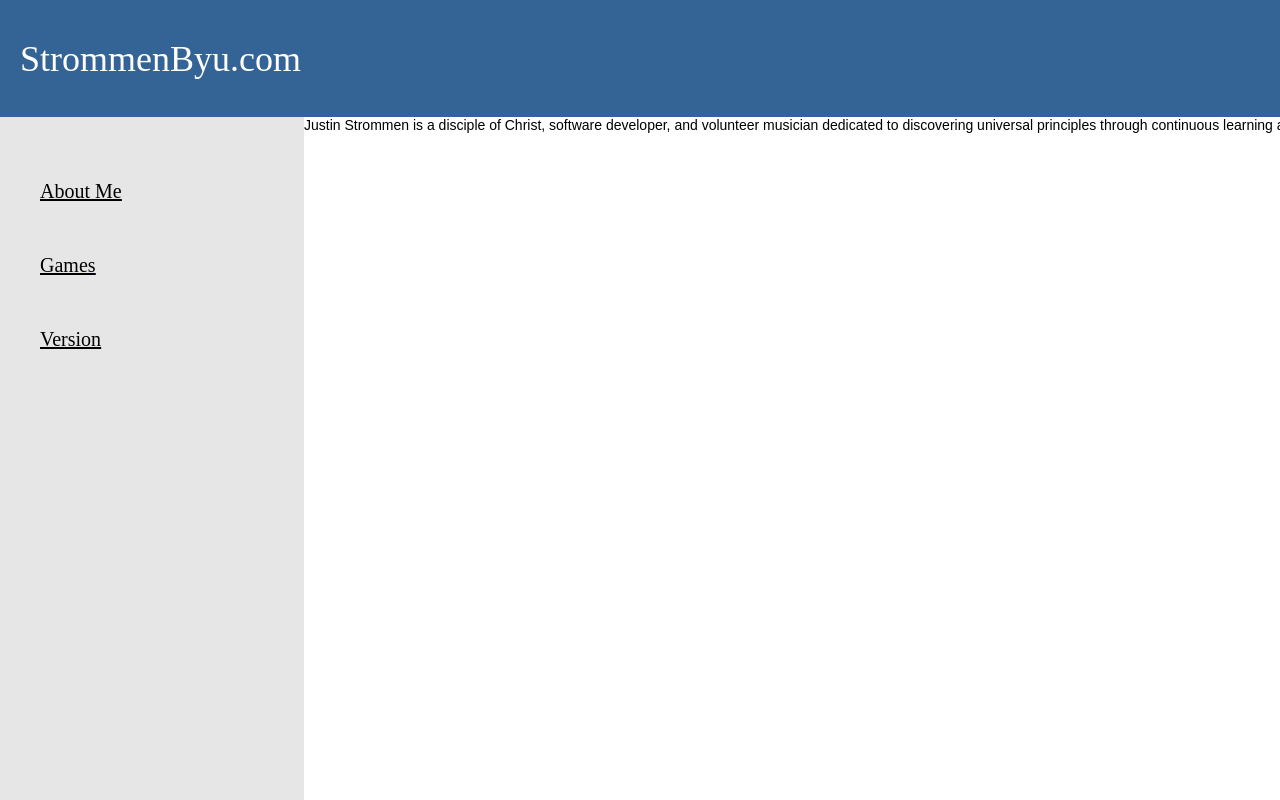
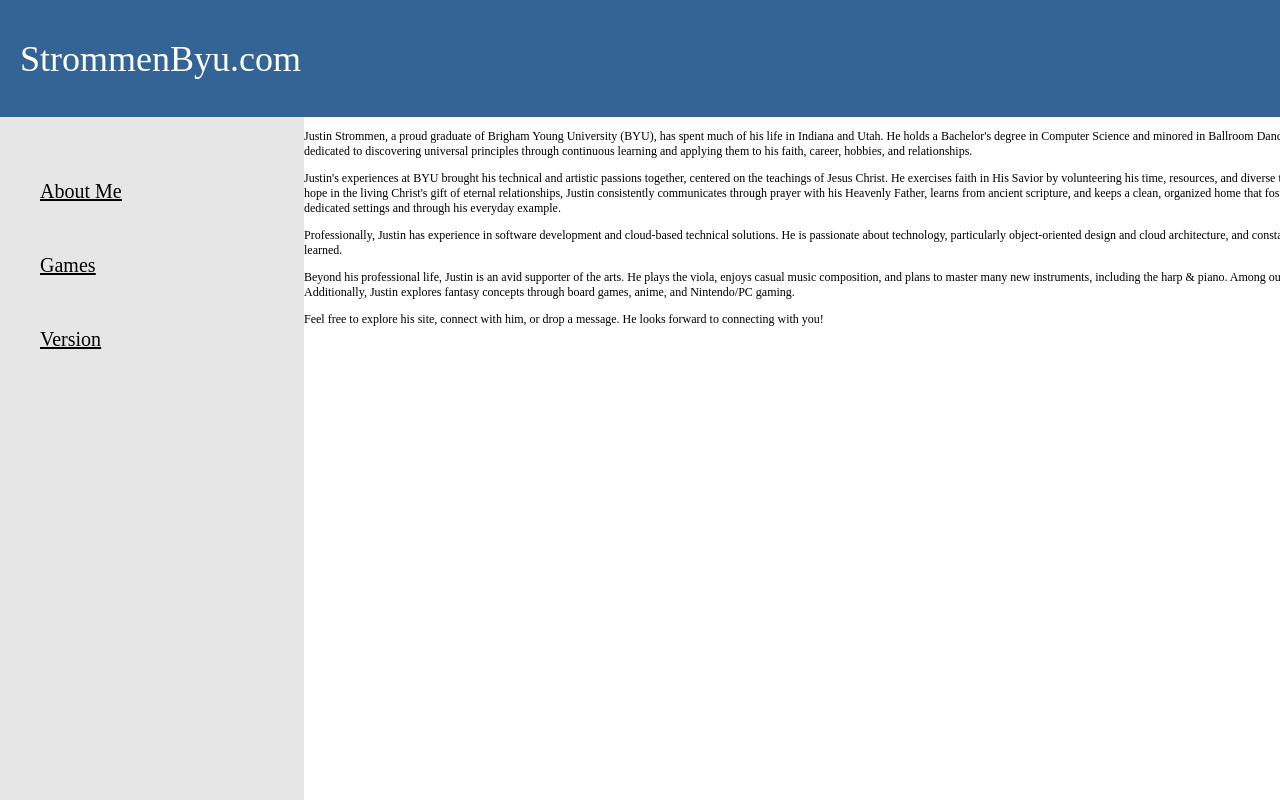
Before and after one commit to jpstrommen95/strommen-byu-app, a React (Create React App) app: page / in a window 1280 px wide. Shown: the top 800 px of the page. Built offline with nearby package versions, Linux system fonts and the light colour scheme.

Commit message:
feat(about me): use real content for overview

```diff
--- a/src/components/about-me-overview.jsx
+++ b/src/components/about-me-overview.jsx
@@ -1,11 +1,18 @@
 import React from 'react';
+import CryptoJS from 'crypto-js';
+import assetText from '../text/about-me-overview.json';
 
 function AboutMeOverview() {
+  const pComponents = assetText.map((content) => {
+    const hash = CryptoJS.MD5(content).toString();
+    return (
+      <p key={hash} className="paragraph-1">{content}</p>
+    );
+  });
+
   return (
     <div className="about-me-overview">
-      Justin Strommen is a disciple of Christ, software developer, and volunteer musician
-      dedicated to discovering universal principles through continuous learning
-      and applying them to his faith, career, and relationships.
+      {pComponents}
     </div>
   );
 }
```
